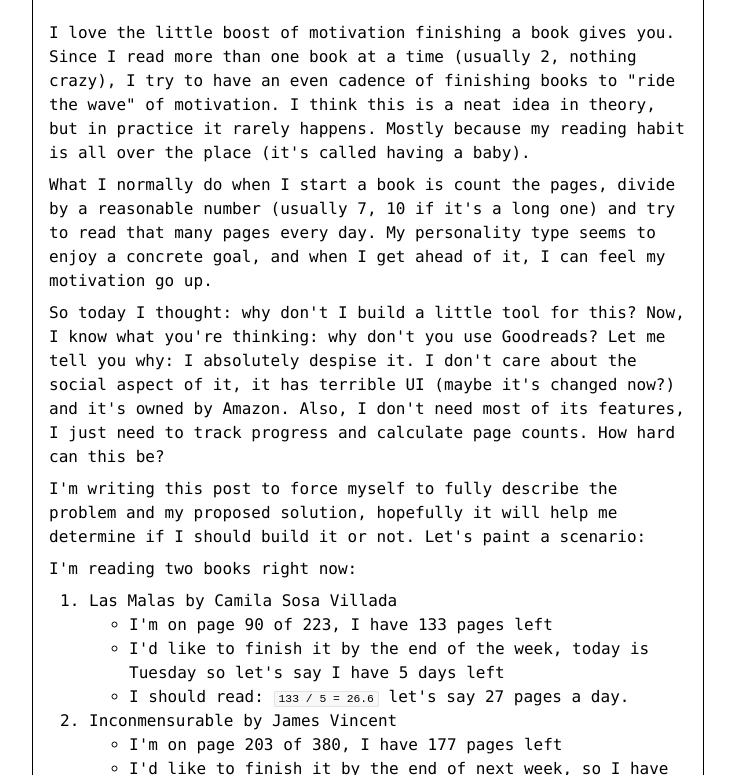
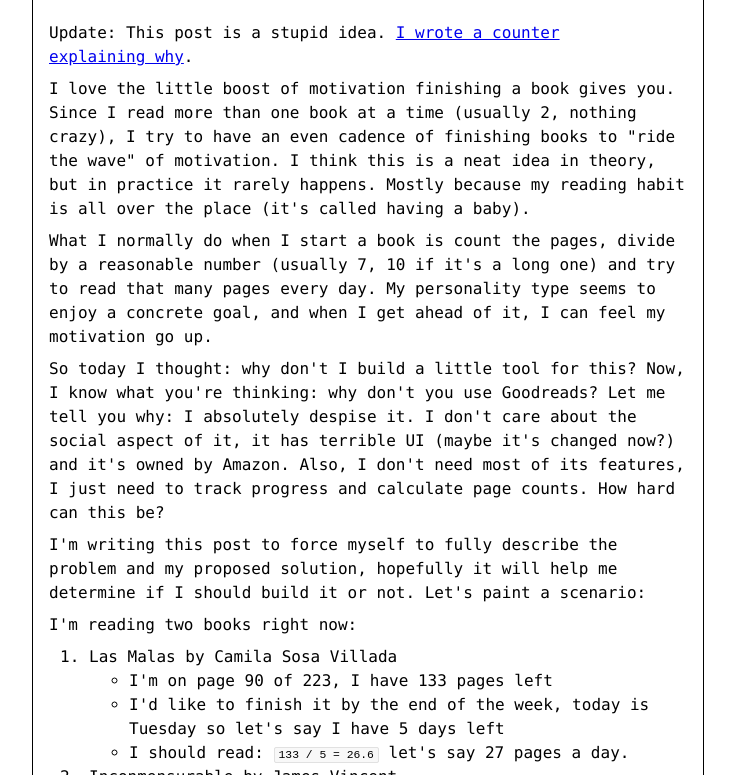
Before and after one commit to maurogestoso/maurogestoso.github.io, an Eleventy site: page src/posts/app-idea-book-a-week.md in a window 1280 px wide. Shown: the part 163-938 px from the top of the page, without its empty margins (272-1007 px from the left). Built offline with nearby package versions, Linux system fonts and the light colour scheme; Eleventy itself is replaced by a stand-in of ours; files that its build step writes are made by us from their sources.

Commit message:
Update post

```diff
--- a/src/posts/app-idea-book-a-week.md
+++ b/src/posts/app-idea-book-a-week.md
@@ -3,6 +3,7 @@ title: "App idea: book-a-week"
 date: 2025-09-23
 tags: software, books
 ---
+Update: This post is a stupid idea. [I wrote a counter explaining why](/posts/a-counter-to-my-app-idea/).
 
 I love the little boost of motivation finishing a book gives you. Since I read more than one book at a time (usually 2, nothing crazy), I try to have an even cadence of finishing books to "ride the wave" of motivation. I think this is a neat idea in theory, but in practice it rarely happens. Mostly because my reading habit is all over the place (it's called having a baby).
 
```
